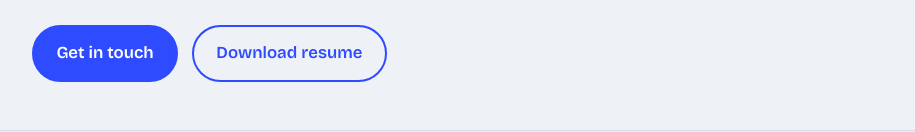
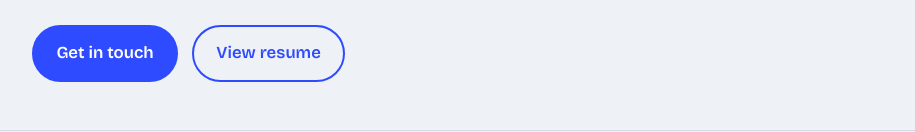
Before and after one commit to vikneshsasikumar/vikneshsasikumar.github.io, a plain HTML site: page index.html in a window 1280 px wide. Shown: the part 555-687 px from the top of the page, without its empty margins (182-1097 px from the left). Drawn offline with nearby package versions, Linux system fonts and the light colour scheme.

Commit message:
Update index.html

```diff
--- a/index.html
+++ b/index.html
@@ -32,7 +32,7 @@
 	  Exploring molecular interactions and computational approaches for drug discovery and development.</p>
       <a class="btn" href="#contact">Get in touch</a>
       <!-- EDIT: put your resume PDF in the "files" folder, then use this link -->
-      <a class="btn btn-outline" href="files/resume.pdf" download>Download resume</a>
+      <a class="btn btn-outline" href="files/resume.pdf" target="_blank" rel="noopener">View resume</a>
     </div>
     <!-- EDIT: replace images/profile.svg with your photo, e.g. images/profile.jpg -->
     <img class="photo" src="images/profile.svg" alt="Photo of Viknesh Sasikumar">
```
